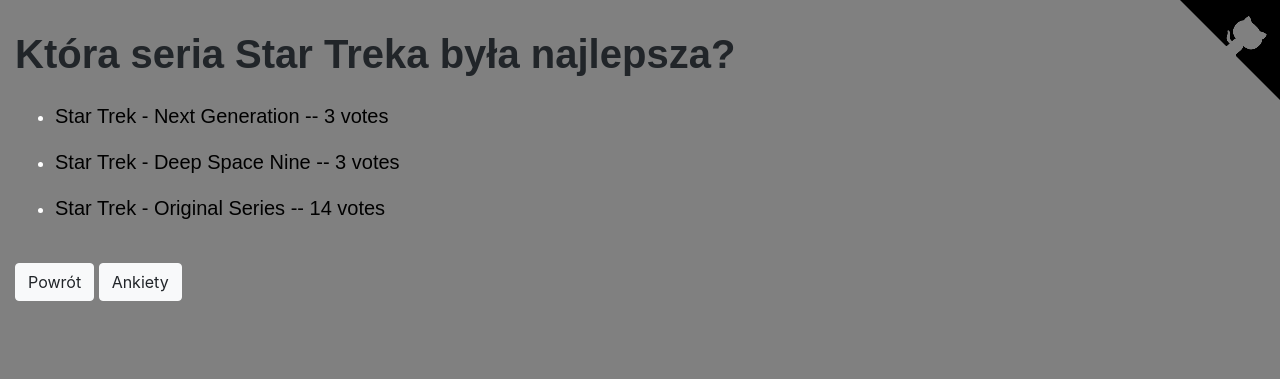
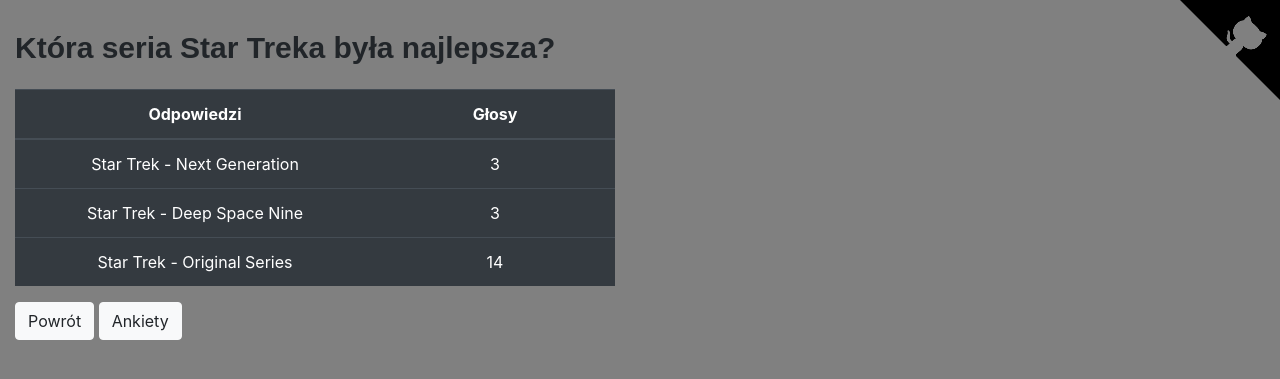
Before and after one commit to Sonny-skyez/Polls_Django_2.1, a Django app: page /polls/4/results/ in a window 1280 px wide. Shown: the top 379 px of the page. Run offline with Django 3.2, Linux system fonts and the light colour scheme; data comes from the database, SQL or seed files in the repository; both versions use the stored data as it was after the commit; some libraries are stand-ins or nearby versions.

Commit message:
Add table to vote results page, minor code changes in HTML & CSS

```diff
--- a/polls/templates/polls/detail.html
+++ b/polls/templates/polls/detail.html
@@ -3,7 +3,7 @@
 
 {% block body %}
 
-    <h1>{{ question.question_text }}</h1>
+    <h2>{{ question.question_text }}</h2>
 
     {% if error_message %}
         <p1><strong>{{ error_message }}</strong></p1><br><br>
--- a/polls/templates/polls/index.html
+++ b/polls/templates/polls/index.html
@@ -15,7 +15,7 @@
 
         {% if latest_question_list %}
 
-            <ul class='list-group' style="width: 35rem;">
+            <ul class='list-group' style="width: 550px;">
             {% for question in latest_question_list %}
                 <li class="list-group-item"><a href="{% url 'polls:detail' question.id %}">{{ question.question_text }}</a></li>
             {% endfor %}
--- a/polls/templates/polls/results.html
+++ b/polls/templates/polls/results.html
@@ -4,14 +4,25 @@
 
 {% block body %}
 
-    <h1>{{ question.question_text }}</h1>
+    <h2>{{ question.question_text }}</h2>
 
-    <ul>
-    {% for choice in question.choice_set.all %}
-        <li><p>{{ choice.choice_text }} -- {{ choice.votes }} vote{{ choice.votes|pluralize }}</p></li>
-    {% endfor %}
-    </ul>
-    <br>
+    <table class="table table-hover table-dark" style="width:600px">
+      <thead align="center">
+        <tr>
+          <th scope="col" style="width:60%">Odpowiedzi</th>
+          <th scope="col" style="width:40%">Głosy</th>
+        </tr>
+      </thead>
+      <tbody align="center">
+        {% for choice in question.choice_set.all %}
+            <tr>
+              <td>{{ choice.choice_text }}</td>
+              <td>{{ choice.votes }}</td>
+            </tr>
+        {% endfor %}
+      </tbody>
+    </table>
+
     <a class="btn btn-light" href="{% url 'polls:detail' question.id %}">Powrót</a>
     <a class="btn btn-light" href="{% url 'polls:index' %}">Ankiety</a>
 
--- a/static/polls/style.css
+++ b/static/polls/style.css
@@ -24,6 +24,17 @@ h1 {
     padding-bottom: 15px;
 }
 
+
+h2 {
+    font-size: 30px;
+    font-family: 'Arial';
+    font-weight: bold;
+    padding-top: 15px;
+    padding-bottom: 15px;
+    width: 600px;
+}
+
+
 ul {
     color: white;
 }
```
Also changed, not shown: db.sqlite3.
